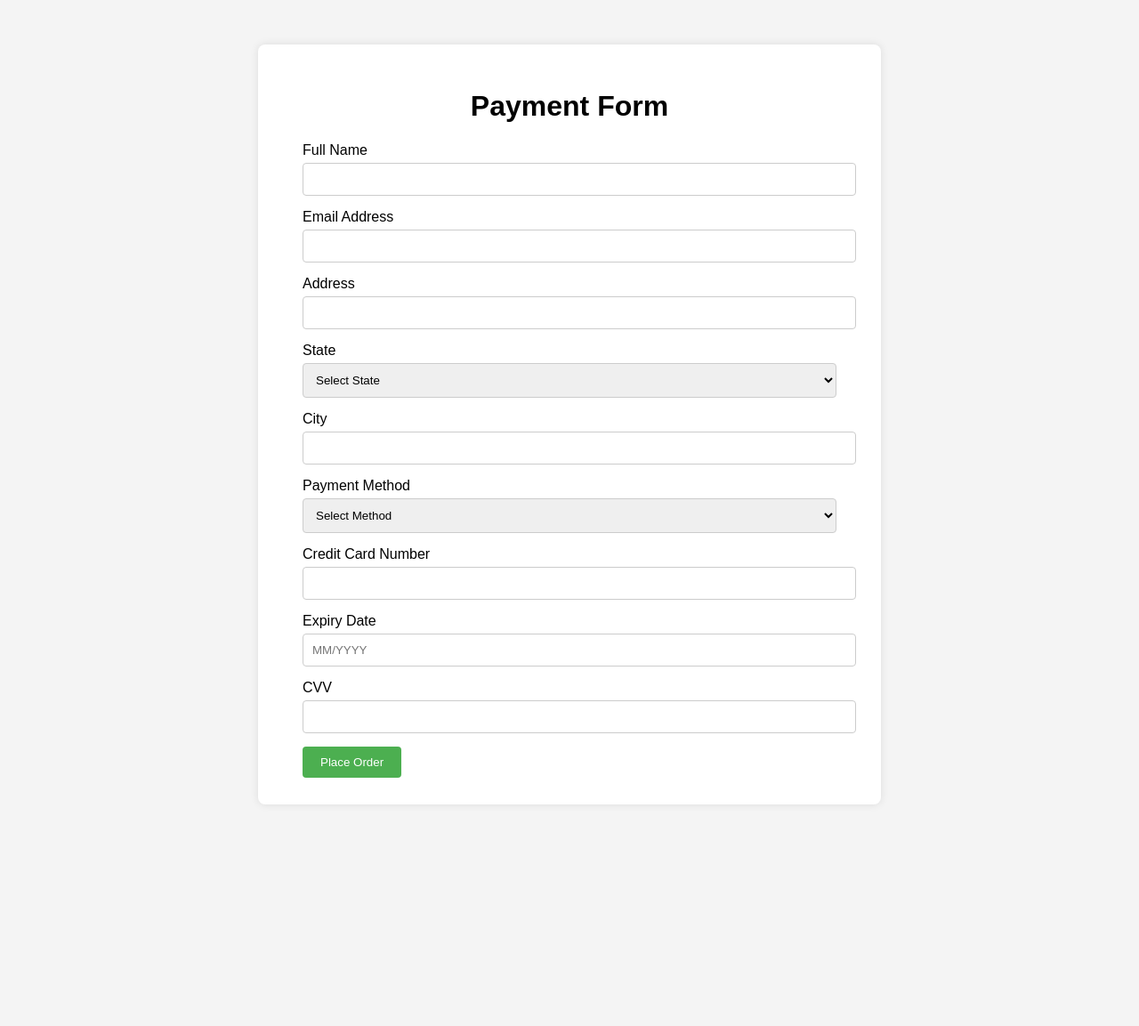
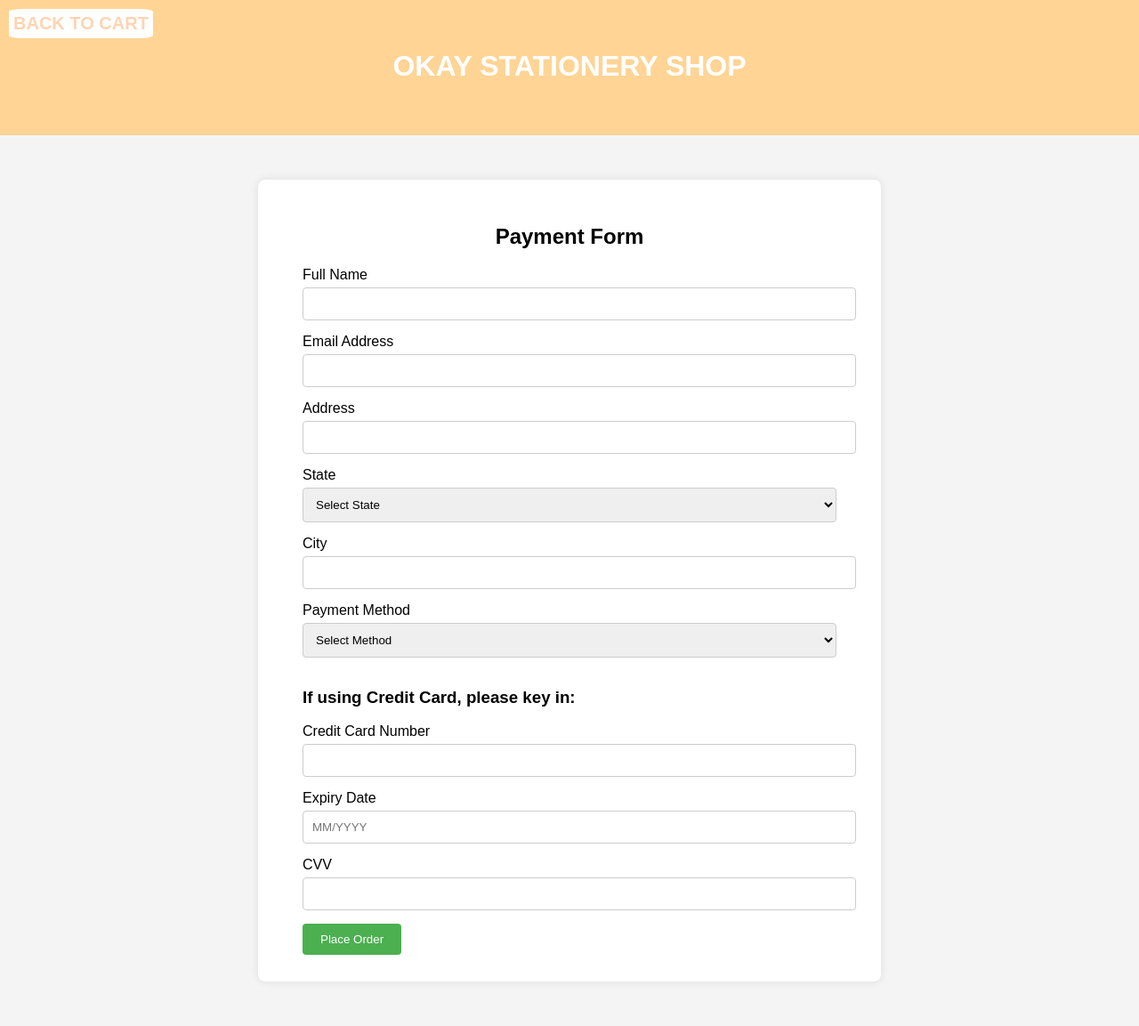
Before and after one commit to CelineKong65/DWP_PROJECT, a PHP site: page /Payment/payment.html in a window 1280 px wide. Shown: the whole page at 89% size. Before the commit the page ends 874 px from the top, so only its background shows below. Run offline with PHP 8.4, Linux system fonts and the light colour scheme.

Commit message:
payment 50% done

```diff
--- a/Payment/payment.css
+++ b/Payment/payment.css
@@ -5,7 +5,35 @@ body {
     padding: 0;
 }
 
-.container {
+
+/* Header styles */
+header
+{
+    background: #FFD495;
+    color: #fff;
+    padding: 1rem;
+    height: 120px;
+}
+
+
+
+#back
+{
+    position: absolute;
+    top: 10px;
+    left: 10px;
+    color: #FFD4B2;
+    background-color: #fff;
+    font-size: 20px;
+    font-family: Arial, Helvetica, sans-serif;
+    border: #ffefe3; solid ;
+    border-radius: 10%;
+    text-decoration: none;
+    padding: 5px 5px;
+}
+
+
+.payment {
     max-width: 600px;
     margin: 50px auto;
     padding: 30px 50px;
--- a/Payment/payment.html
+++ b/Payment/payment.html
@@ -9,7 +9,13 @@
 </head>
 <body>
 
-<div class="container">
+<header>
+    <a id="back" href="file:///C:/xampp/htdocs/DWP_PROJECT-2/index.html"><b>BACK TO CART</b></a>
+    <h1 style="margin-top: 40px;">OKAY STATIONERY SHOP</h1>
+</header>
+
+<section>
+<div class="payment">
     <h1>Payment Form</h1>
     <form action="#" method="post">
         <label for="name">Full Name</label>
@@ -37,7 +43,6 @@
             <option value="Perak">Perak</option>
             <option value="Sarawak">Sarawak</option>
             <option value="Sabah">Sabah</option>
-            <!-- Add more countries as needed -->
         </select>
 
         <label for="city">City</label>
@@ -49,9 +54,9 @@
             <option value="Debit_Card">Debit Card</option>
             <option value="Credit_Card">Credit Card</option>
             <option value="Touch_N_Go">Touch N Go</option>
-            <!-- Add more countries as needed -->
         </select>
 
+        <h3>If using Credit Card, please key in:</h3>
         <label for="card">Credit Card Number</label>
         <input type="text" id="card" name="card" required>
 
@@ -64,6 +69,7 @@
         <input type="submit" value="Place Order">
     </form>
 </div>
+</section>
 
 </body>
 </html>
--- a/Shopping_cart/shoppingcart.css
+++ b/Shopping_cart/shoppingcart.css
@@ -12,11 +12,11 @@ body
     position:fixed;
     top: 10px;
     left: 10px;
-    color: #FF9B50;
+    color: #B3A492;
     background-color: #fff;
     font-size: 20px;
     font-family: Arial, Helvetica, sans-serif;
-    border:#FF9B50 solid ;
+    border:#B3A492 solid ;
     border-radius: 10%;
     text-decoration: none;
     padding: 5px 5px;
```
